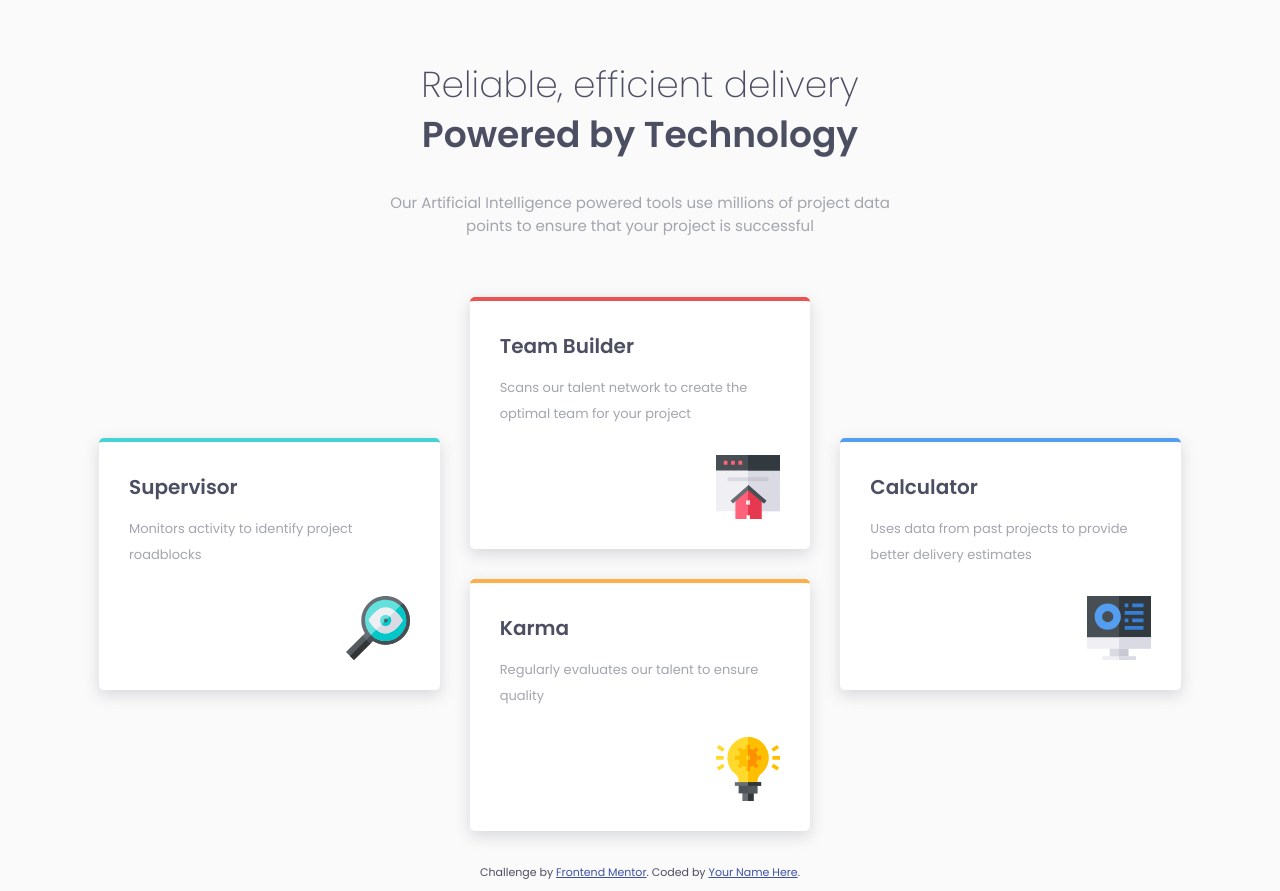
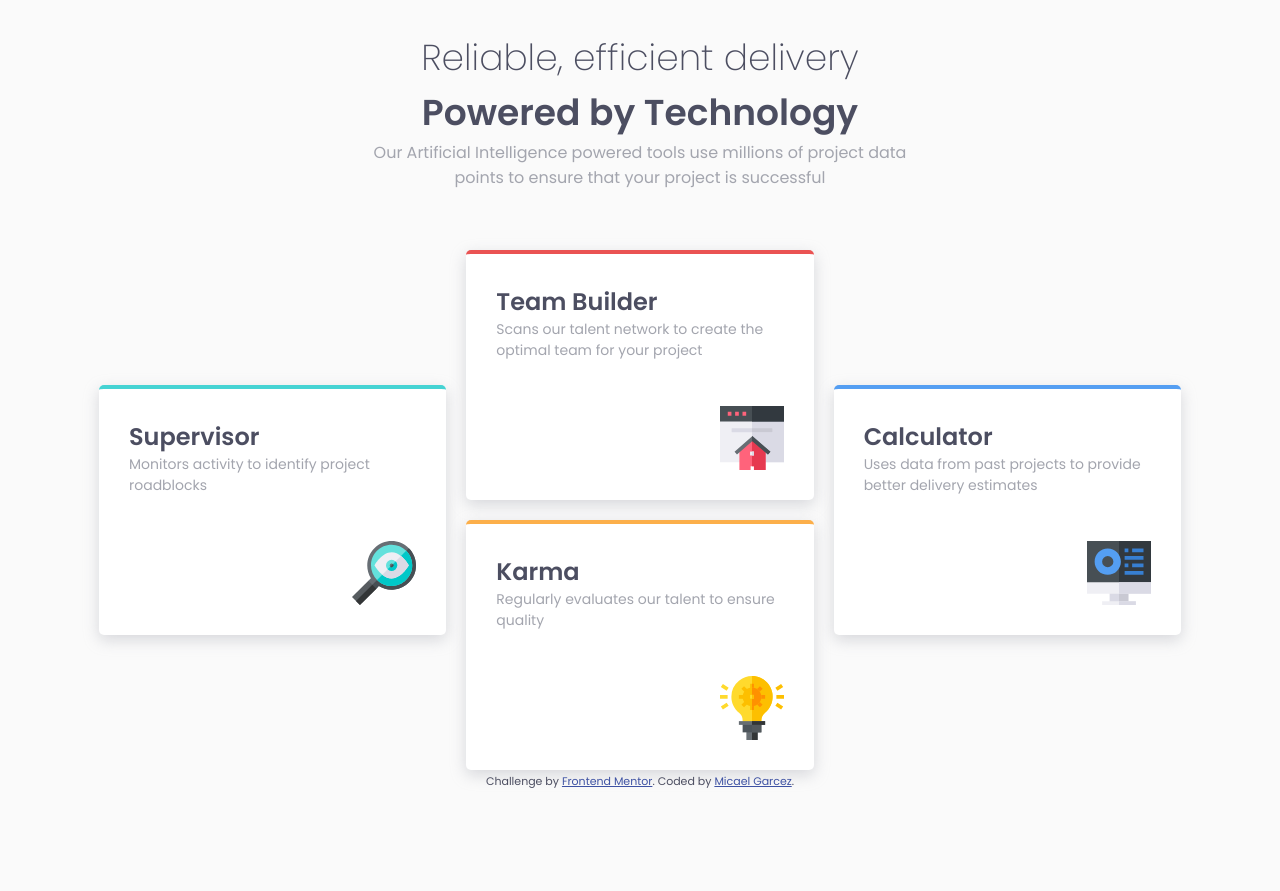
Before and after one commit to micaelsgarcez/four-card-feature-section, a plain HTML site: page index.html in a window 1280 px wide. After the commit the page ends 800 px from the top, so only its background shows below. Drawn offline with Linux system fonts and the light colour scheme.

Commit message:
Update styles and attribution

```diff
--- a/index.html
+++ b/index.html
@@ -45,32 +45,41 @@
       <div class="container">
         <div class="column">
           <div class="card cyan">
+            <div>
               <h2 class="title">Supervisor</h2>
               <p>Monitors activity to identify project roadblocks</p>
+            </div>
             <img src="./images/icon-supervisor.svg" alt="Icon Supervisor" />
           </div>
         </div>
         <div class="column">
           <div class="card red">
+            <div>
               <h2 class="title">Team Builder</h2>
               <p>
                 Scans our talent network to create the optimal team for your
                 project
               </p>
+            </div>
             <img src="./images/icon-team-builder.svg" alt="Icon Team Builder" />
           </div>
           <div class="card orange">
+            <div>
               <h2 class="title">Karma</h2>
               <p>Regularly evaluates our talent to ensure quality</p>
+            </div>
             <img src="./images/icon-karma.svg" alt="Icon Karma" />
           </div>
         </div>
         <div class="column">
           <div class="card blue">
+            <div>
               <h2 class="title">Calculator</h2>
               <p>
-              Uses data from past projects to provide better delivery estimates
+                Uses data from past projects to provide better delivery
+                estimates
               </p>
+            </div>
             <img src="./images/icon-calculator.svg" alt="Icon Calculator" />
           </div>
         </div>
@@ -82,7 +91,7 @@
         Challenge by
         <a href="https://www.frontendmentor.io?ref=challenge" target="_blank"
           >Frontend Mentor</a
-        >. Coded by <a href="#">Your Name Here</a>.
+        >. Coded by <a href="https://micaelweb.com.br">Micael Garcez</a>.
       </p>
     </footer>
   </body>
--- a/style.css
+++ b/style.css
@@ -15,32 +15,30 @@
 }
 
 body {
-  font-size: 15px;
+  font-size: 16px;
   font-family: 'Poppins', sans-serif;
   background-color: var(--light-gray-color);
   color: var(--dark-gray-color);
   position: relative;
-  padding-bottom: 60px;
   min-height: 100vh;
+  display: grid;
+  place-content: center;
 }
 
 .heading {
-  padding-top: 60px;
   padding-bottom: 60px;
   max-width: 560px;
   text-align: center;
   margin-left: auto;
   margin-right: auto;
-  padding-left: 30px;
-  padding-right: 30px;
+  padding-left: 12px;
+  padding-right: 12px;
 }
 
 .heading h1 {
   font-weight: 200;
   font-size: 24px;
-  line-height: 1.4;
   color: var(--dark-gray-color);
-  margin-bottom: 10px;
 }
 
 .heading h1 span {
@@ -58,7 +56,7 @@ body {
   margin: 0 auto;
   display: flex;
   align-items: center;
-  gap: 30px;
+  gap: 20px;
   flex-wrap: wrap;
 }
 
@@ -70,7 +68,7 @@ body {
   background-color: white;
   padding: 30px;
   border-radius: 5px;
-  height: 252px;
+  height: 250px;
   display: flex;
   flex-wrap: wrap;
   align-items: flex-start;
@@ -91,17 +89,12 @@ body {
 }
 
 .card ~ .card {
-  margin-top: 30px;
-}
-
-.card h2 {
-  font-size: 20px;
+  margin-top: 20px;
 }
 
 .card p {
   color: var(--gray-color);
-  font-size: 13px;
-  line-height: 2;
+  font-size: 14px;
 }
 
 .card img {
@@ -120,7 +113,6 @@ footer {
 @media (min-width: 767px) {
   .heading h1 {
     font-size: 36px;
-    margin-bottom: 30px;
   }
   .container {
     flex-wrap: nowrap;
```
Lines whose indentation alone changed are shown as unchanged.
